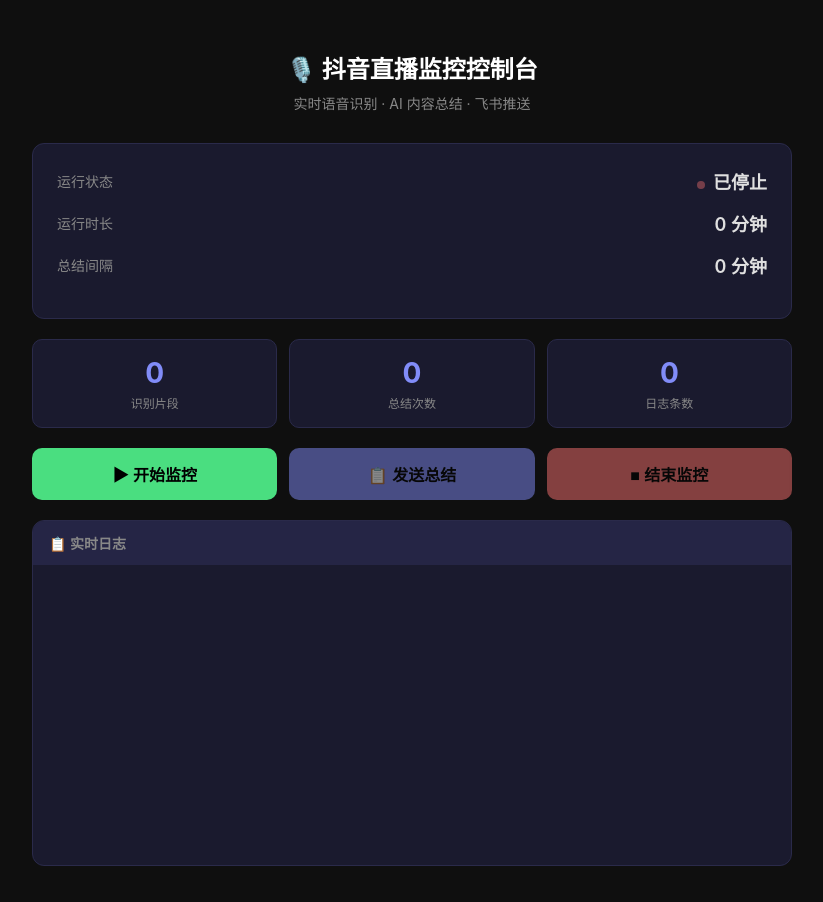
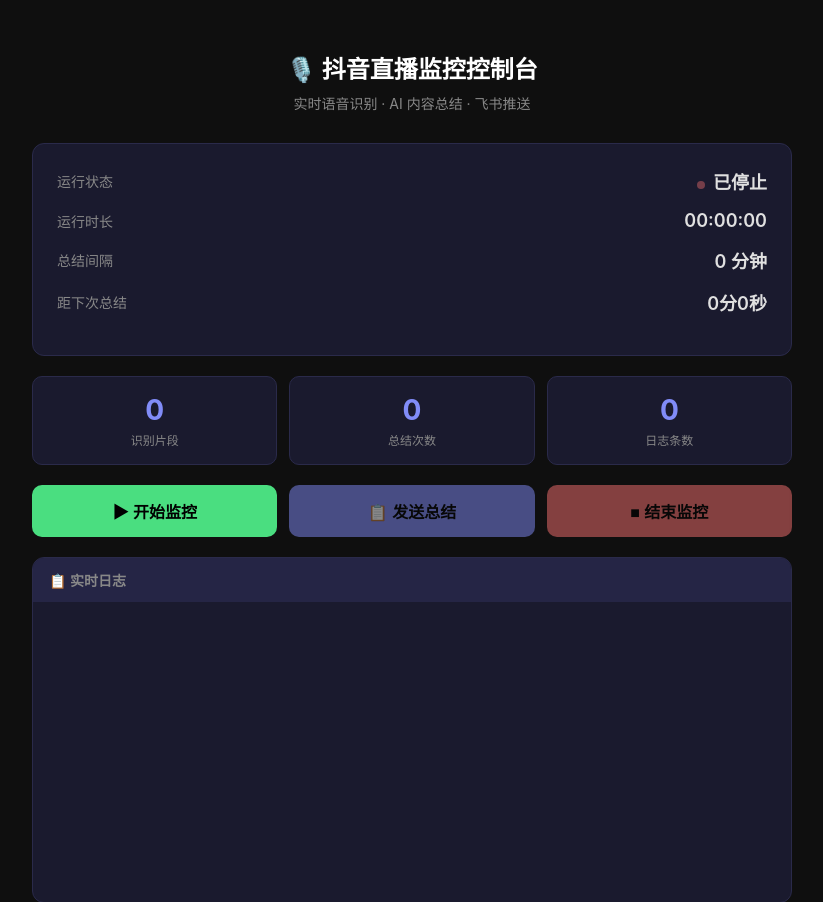
Before and after one commit to mengtang07/douyin-live-monito, a Flask app: page / in a window 1280 px wide. Shown: the top 902 px of the page, without its empty margins (228-1051 px from the left). Before the commit the page ends 866 px from the top, so only its background shows below. Run offline with Flask 3, Linux system fonts and the light colour scheme; data that the repository does not hold is empty.

Commit message:
feat: 运行时长显示秒 + 距下次总结倒计时

```diff
--- a/src/web/app.py
+++ b/src/web/app.py
@@ -200,6 +200,11 @@ def api_status():
             data["elapsed"] = 0
     if _monitor:
         data["interval"] = _monitor.summary_interval
+        # 计算距离下次总结的剩余秒数
+        if data["running"] and data["elapsed"] > 0:
+            data["next_summary"] = _monitor.summary_interval - (data["elapsed"] % _monitor.summary_interval)
+        else:
+            data["next_summary"] = _monitor.summary_interval
     return jsonify(data)
 
 
--- a/src/web/templates/index.html
+++ b/src/web/templates/index.html
@@ -64,11 +64,15 @@ body { font-family: -apple-system, BlinkMacSystemFont, "Segoe UI", sans-serif; b
     </div>
     <div class="status-row">
       <span class="status-label">运行时长</span>
-      <span class="status-value" id="elapsed">0 分钟</span>
+      <span class="status-value" id="elapsed">00:00:00</span>
     </div>
     <div class="status-row">
       <span class="status-label">总结间隔</span>
       <span class="status-value" id="interval">-</span>
+    </div>
+    <div class="status-row">
+      <span class="status-label">距下次总结</span>
+      <span class="status-value" id="nextSummary">-</span>
     </div>
   </div>
 
@@ -166,10 +170,18 @@ async function updateStatus() {
       document.getElementById('btnSummary').disabled = true;
     }
 
-    const mins = Math.floor((data.elapsed || 0) / 60);
-    document.getElementById('elapsed').textContent = mins + ' 分钟';
+    const secs = data.elapsed || 0;
+    const h = Math.floor(secs / 3600);
+    const m = Math.floor((secs % 3600) / 60);
+    const s = secs % 60;
+    document.getElementById('elapsed').textContent =
+      String(h).padStart(2,'0') + ':' + String(m).padStart(2,'0') + ':' + String(s).padStart(2,'0');
     const interval = data.interval || 0;
     document.getElementById('interval').textContent = Math.floor(interval / 60) + ' 分钟';
+    const next = data.next_summary || 0;
+    const nm = Math.floor(next / 60);
+    const ns = next % 60;
+    document.getElementById('nextSummary').textContent = nm + '分' + ns + '秒';
     document.getElementById('transcriptCount').textContent = data.transcript_count || 0;
     document.getElementById('summaryCount').textContent = data.summary_count || 0;
     document.getElementById('logCount').textContent = (data.logs || []).length;
```
